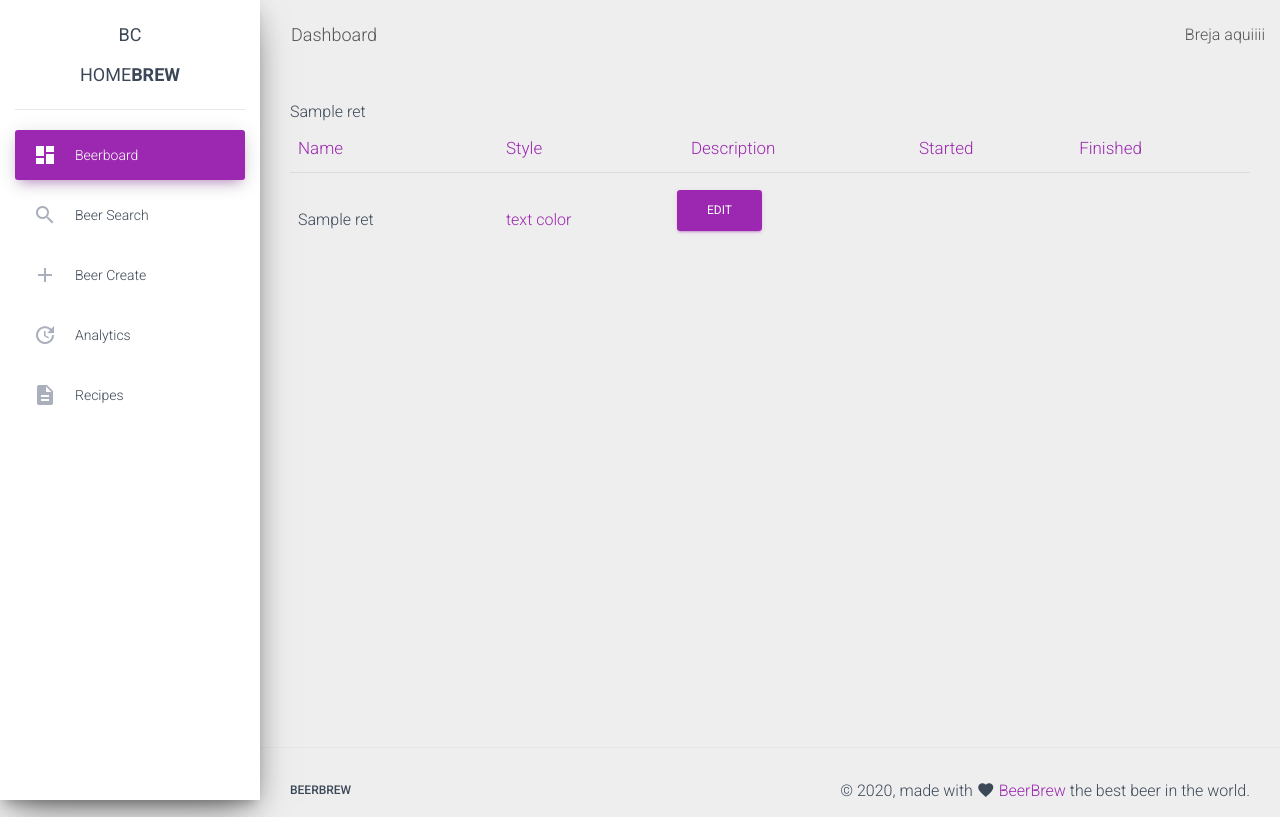
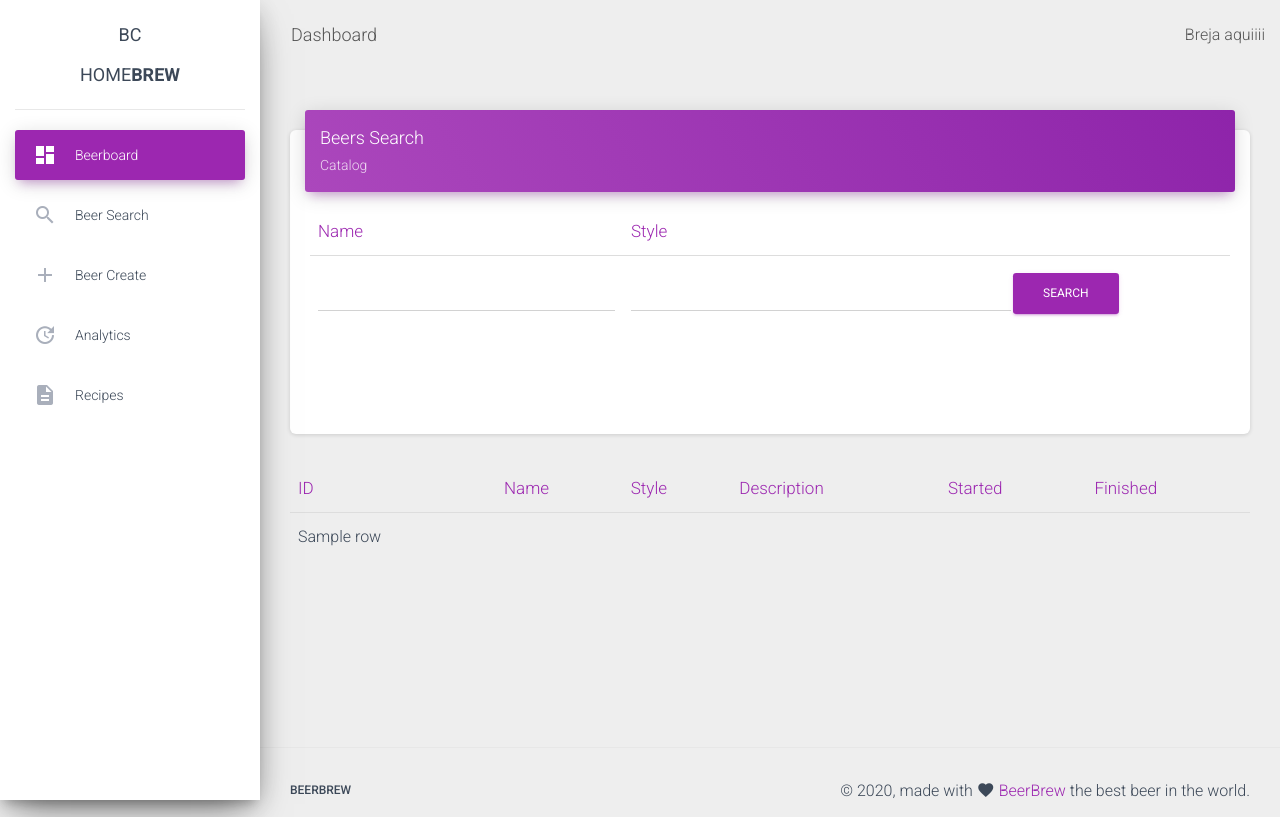
Before and after one commit to bceolincamargo/homebrew, a Flask app: template templates/SearchResult.html in a window 1280 px wide. Shown: the top 817 px of the page. Run offline with Flask 2, Linux system fonts and the light colour scheme; the template is opened without the code that fills it: values that come from a table or form of the project are taken from there, most other values are stand-ins (such as "Sample title", 1, 10 or a date in 2020); some libraries are stand-ins or nearby versions.

Commit message:
search beer fixed

```diff
--- a/app/routes.py
+++ b/app/routes.py
@@ -103,7 +103,7 @@ def index():
 
 @app.route('/mainpage') # Main Page
 def mainpage():
-    conn = pymongo.MongoClient('mongodb://192.168.20.15', 27017)
+    conn = pymongo.MongoClient('mongodb://127.0.0.1', 27017)
     db = conn.brewpiless
     collection = db.beer
     res2 = collection.find({"finished": ""}).distinct("beername")
@@ -120,7 +120,7 @@ def mainpage():
 
 @app.route('/beerrecord', methods=["GET","POST"]) # Beer Cadastro
 def beerrecord():
-    conn = pymongo.MongoClient('mongodb://192.168.20.15', 27017)
+    conn = pymongo.MongoClient('mongodb://127.0.0.1', 27017)
     db = conn.brewpiless
     collection = db.beer
 
@@ -147,7 +147,7 @@ def beerrecord():
 
 @app.route('/beersearch', methods=["GET", "POST"]) # Beer Search
 def beersearch():
-    conn = pymongo.MongoClient('mongodb://192.168.20.15', 27017)
+    conn = pymongo.MongoClient('mongodb://127.0.0.1', 27017)
     db = conn.brewpiless
     collection = db.beer
 
@@ -162,24 +162,21 @@ def beersearch():
     if form.validate_on_submit():
         if beername == '' and beerstyle == '':
            #busca tudo
-           ret = db.collection.find()
-           print(str(ret)+'retorno if')
-           flash("anything")
+            ret = list(collection.find())
+            if ret:
+                print(ret)
         elif beername != '':
            #busca NAME
-           print(str(ret)+'retorno elsif')
            ret = db.collection.find_one({"beername": beername})
+           print(str(ret)+' retorno elsif')
            flash("Beername found")
+           if ret:
+               flash("Beer "+beername+" Found!")
         else:
         #busca Style
-           retdb = db.collection.find({"beerstyle": beerstyle})
-           print(str(retdb)+'retorno else')
-           print(beerstyle+" style else")
-           print(list(retdb))
-           tolist = list(retdb)
-           print(retdb["beername"])
-           flash("searching by style")
-           print(tolist)
+           ret = db.collection.find({"beerstyle": beerstyle})
+           if ret:
+               flash("Beer Style "+beerstyle+" Found!")
+
     conn.close()
-    print(ret)
-    return render_template('BrejaSearch.html', form=form, ret=ret)
+    return render_template('SearchResult.html', form=form, ret=ret)
--- a/templates/BrejaSearch.html
+++ b/templates/BrejaSearch.html
@@ -30,7 +30,7 @@
 								<td class="text-right">
 								<div class="row">
 
-									<button type="submit" name="Search" class="btn btn-primary pull-right" href="SearchResult.html">Search</button>
+									<button type="submit" name="Search" class="btn btn-primary pull-right" >Search</button>
 									{% with messages = get_flashed_messages() %}
 										{% if messages %}
 										<ul class=flashes>
--- a/templates/SearchResult.html
+++ b/templates/SearchResult.html
@@ -1,32 +1,36 @@
 
-{% extends "BrejaSearch.html" %}
+{% extends "base.html" %}
 
-{% block cadastro %}
-<div class="table-responsive">
+{% block top %}
+    <!-- table -->
+          <div class="row">
+            <div class="col-md-12">
+              <div class="card">
+                <div class="card-header card-header-primary">
+                  <h4 class="card-title ">Beers Search</h4>
+                  <p class="card-category">Catalog</p>
+                </div>
+                <div class="card-body">
+
 				 <table class="table">
                       <thead class=" text-primary">
+					  <form method="post" action="/beersearch">{{ form.csrf_token }}
+						<div class="input-group no-border">
+							<tr>
 								<th>Name</th>
 								<th>Style</th>
-                        <th>Description</th>
-                        <th>Started</th>
-                        <th>Finished</th>
-                      </thead>
-                      <tbody>
-                        <!-- loop aqui pra  -->
+							</tr>
 							<tr>
-						{{ret}}
-						{% for i in ret %}
 								<td>
-                           {{ i }}
+								<input type="text" name="beername" value="" class="form-control" size="15">
 								</td>
-                          <td class="text-primary">
-                            text color
+								<td>
+								<input type="text" name="beerstyle" value="" class="form-control">
 								</td>
 								<td class="text-right">
 								<div class="row">
-								<form action="/beerrecord" method="post">{{ form.csrf_token }}
-									<button type="submit" name="search" class="btn btn-primary pull-right">Edit</button>
-								</form>
+
+									<button type="submit" name="Search" class="btn btn-primary pull-right" >Search</button>
 									{% with messages = get_flashed_messages() %}
 										{% if messages %}
 										<ul class=flashes>
@@ -36,12 +40,44 @@
 										</ul>
 									  {% endif %}
 									{% endwith %}
+
+								</div>
 								</td>
+							</tr>
+						</form>
+						</div>
+				</table>
+				<br>
+				<br>
+				<br>
+
+                </div>
+              </div>
+            </div>
+          </div>
+{% endblock %}
+{% if ret %}
+{% block middle %}
+<div class="table-responsive">
+                    <table class="table">
+                      <thead class=" text-primary">
+                        <th>ID</th>
+                        <th>Name</th>
+                        <th>Style</th>
+                        <th>Description</th>
+                        <th>Started</th>
+                        <th>Finished</th>
+                      </thead>
+                      <tbody>
+{% for row in ret %}
+  <tr>
+  {% for key in row %}
+    <td id="{{ key }}" class="{{ loop.cycle('odd', 'even') }}">{{ row[key] }}</td>
   {% endfor %}
   </tr>
-                        <!-- end loop aqui -->
-
+{% endfor %}
                       </tbody>
                     </table>
                   </div>
 {% endblock %}
+{% endif %}
--- a/templates/base.html
+++ b/templates/base.html
@@ -93,10 +93,13 @@
       <div class="content">
         <div class="container-fluid">
 
-			{% block cadastro %}
+			{% block top %}
 
 			{% endblock %}
 
+			{% block middle %}
+
+			{% endblock %}
           <!-- Create form  -->
 
         </div>
--- a/templates/index.html
+++ b/templates/index.html
@@ -1,6 +1,6 @@
 {%extends "base.html"%}
 
-{% block cadastro %}
+{% block top %}
           <div class="row">
             <div class="col-md-12">
               <div class="card">
```
Lines whose indentation alone changed are shown as unchanged.
